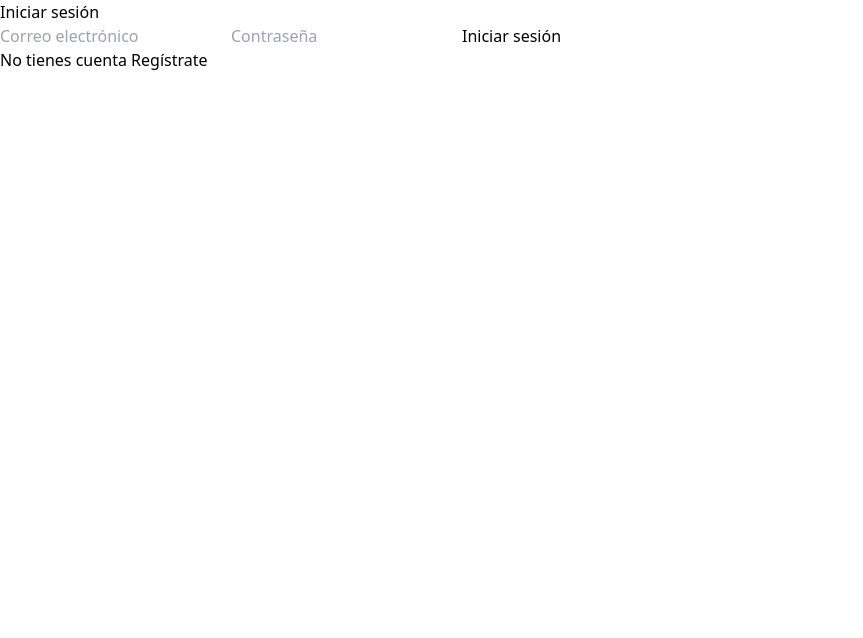
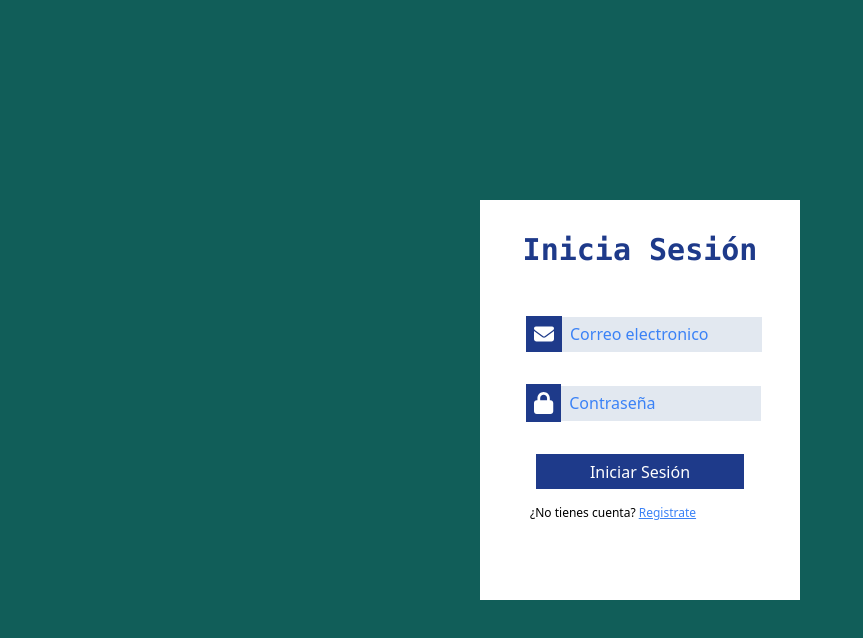
Before and after one commit to Matalentajas/Practica-fb-auth-register, a Vue app: page /login in a window 1280 px wide. Shown: the top 638 px of the page, without its empty margins (0-863 px from the left). Built offline with nearby package versions, Linux system fonts and the light colour scheme.

Commit message:
Damos estilos a Login y Register y tambien creamos la logica de perfil, la cual tiene un formulario enlazado a la base de datos para poder añadir mas datos al perfil 😊

```diff
--- a/package.json
+++ b/package.json
@@ -8,6 +8,11 @@
     "lint": "vue-cli-service lint"
   },
   "dependencies": {
+    "@fortawesome/fontawesome-svg-core": "^6.7.2",
+    "@fortawesome/free-brands-svg-icons": "^6.7.2",
+    "@fortawesome/free-regular-svg-icons": "^6.7.2",
+    "@fortawesome/free-solid-svg-icons": "^6.7.2",
+    "@fortawesome/vue-fontawesome": "^3.0.8",
     "autoprefixer": "^10",
     "core-js": "^3.8.3",
     "firebase": "^11.1.0",
--- a/src/assets/style.css
+++ b/src/assets/style.css
@@ -553,3 +553,302 @@ video {
 [hidden]:where(:not([hidden="until-found"])) {
   display: none;
 }
+
+.mb-4 {
+  margin-bottom: 1rem;
+}
+
+.mt-12 {
+  margin-top: 3rem;
+}
+
+.mt-4 {
+  margin-top: 1rem;
+}
+
+.mt-1 {
+  margin-top: 0.25rem;
+}
+
+.mt-2 {
+  margin-top: 0.5rem;
+}
+
+.mt-10 {
+  margin-top: 2.5rem;
+}
+
+.mt-8 {
+  margin-top: 2rem;
+}
+
+.ml-2 {
+  margin-left: 0.5rem;
+}
+
+.ml-3 {
+  margin-left: 0.75rem;
+}
+
+.flex {
+  display: flex;
+}
+
+.h-\[35px\] {
+  height: 35px;
+}
+
+.h-\[400px\] {
+  height: 400px;
+}
+
+.h-screen {
+  height: 100vh;
+}
+
+.h-\[60px\] {
+  height: 60px;
+}
+
+.h-\[20px\] {
+  height: 20px;
+}
+
+.h-\[30px\] {
+  height: 30px;
+}
+
+.h-\[40px\] {
+  height: 40px;
+}
+
+.h-\[32px\] {
+  height: 32px;
+}
+
+.h-\[\] {
+  height: ;
+}
+
+.h-\[px\] {
+  height: px;
+}
+
+.h-\[10px\] {
+  height: 10px;
+}
+
+.h-\[22px\] {
+  height: 22px;
+}
+
+.w-\[200px\] {
+  width: 200px;
+}
+
+.w-\[320px\] {
+  width: 320px;
+}
+
+.w-\[\] {
+  width: ;
+}
+
+.w-\[80px\] {
+  width: 80px;
+}
+
+.w-\[150px\] {
+  width: 150px;
+}
+
+.w-\[160px\] {
+  width: 160px;
+}
+
+.w-\[180px\] {
+  width: 180px;
+}
+
+.w-\[190px\] {
+  width: 190px;
+}
+
+.w-\[10px\] {
+  width: 10px;
+}
+
+.w-\[210px\] {
+  width: 210px;
+}
+
+.w-\[208px\] {
+  width: 208px;
+}
+
+.w-\[5px\] {
+  width: 5px;
+}
+
+.w-\[60px\] {
+  width: 60px;
+}
+
+.w-\[20px\] {
+  width: 20px;
+}
+
+.w-\[30px\] {
+  width: 30px;
+}
+
+.w-\[400px\] {
+  width: 400px;
+}
+
+.w-\[40px\] {
+  width: 40px;
+}
+
+.flex-col {
+  flex-direction: column;
+}
+
+.items-center {
+  align-items: center;
+}
+
+.justify-center {
+  justify-content: center;
+}
+
+.bg-blue-900 {
+  --tw-bg-opacity: 1;
+  background-color: rgb(30 58 138 / var(--tw-bg-opacity, 1));
+}
+
+.bg-slate-200 {
+  --tw-bg-opacity: 1;
+  background-color: rgb(226 232 240 / var(--tw-bg-opacity, 1));
+}
+
+.bg-white {
+  --tw-bg-opacity: 1;
+  background-color: rgb(255 255 255 / var(--tw-bg-opacity, 1));
+}
+
+.bg-teal-900 {
+  --tw-bg-opacity: 1;
+  background-color: rgb(19 78 74 / var(--tw-bg-opacity, 1));
+}
+
+.bg-teal-800 {
+  --tw-bg-opacity: 1;
+  background-color: rgb(17 94 89 / var(--tw-bg-opacity, 1));
+}
+
+.bg-cover {
+  background-size: cover;
+}
+
+.p-8 {
+  padding: 2rem;
+}
+
+.p-6 {
+  padding: 1.5rem;
+}
+
+.p-3 {
+  padding: 0.75rem;
+}
+
+.p-2 {
+  padding: 0.5rem;
+}
+
+.pl-5 {
+  padding-left: 1.25rem;
+}
+
+.pl-2 {
+  padding-left: 0.5rem;
+}
+
+.pl-3 {
+  padding-left: 0.75rem;
+}
+
+.pl-4 {
+  padding-left: 1rem;
+}
+
+.font-mono {
+  font-family: ui-monospace, SFMono-Regular, Menlo, Monaco, Consolas, "Liberation Mono", "Courier New", monospace;
+}
+
+.text-4xl {
+  font-size: 2.25rem;
+  line-height: 2.5rem;
+}
+
+.text-3xl {
+  font-size: 1.875rem;
+  line-height: 2.25rem;
+}
+
+.text-2xl {
+  font-size: 1.5rem;
+  line-height: 2rem;
+}
+
+.text-xl {
+  font-size: 1.25rem;
+  line-height: 1.75rem;
+}
+
+.text-\[20px\] {
+  font-size: 20px;
+}
+
+.text-xs {
+  font-size: 0.75rem;
+  line-height: 1rem;
+}
+
+.font-bold {
+  font-weight: 700;
+}
+
+.text-blue-900 {
+  --tw-text-opacity: 1;
+  color: rgb(30 58 138 / var(--tw-text-opacity, 1));
+}
+
+.text-white {
+  --tw-text-opacity: 1;
+  color: rgb(255 255 255 / var(--tw-text-opacity, 1));
+}
+
+.text-blue-500 {
+  --tw-text-opacity: 1;
+  color: rgb(59 130 246 / var(--tw-text-opacity, 1));
+}
+
+.text-\[\] {
+  color: ;
+}
+
+.underline {
+  text-decoration-line: underline;
+}
+
+.placeholder\:text-blue-500::-moz-placeholder {
+  --tw-text-opacity: 1;
+  color: rgb(59 130 246 / var(--tw-text-opacity, 1));
+}
+
+.placeholder\:text-blue-500::placeholder {
+  --tw-text-opacity: 1;
+  color: rgb(59 130 246 / var(--tw-text-opacity, 1));
+}
--- a/src/db/firebase.js
+++ b/src/db/firebase.js
@@ -1,5 +1,6 @@
 import { initializeApp } from "firebase/app";
 import { getAuth } from "firebase/auth"
+import { getFirestore } from "firebase/firestore"
 
 const firebaseConfig = {
   apiKey: "AIzaSyDHi-A7fe3D6dQIzEhPYSd1mVeEFWcgqj0",
@@ -12,4 +13,5 @@ const firebaseConfig = {
 
 const app = initializeApp(firebaseConfig);
 const auth = getAuth(app)
-export { auth }
+const db = getFirestore(app)
+export { auth, db }
--- a/src/main.js
+++ b/src/main.js
@@ -1,6 +1,19 @@
-import { createApp } from 'vue'
-import App from './App.vue'
-import router from './router'
-import './assets/tailwind.css'
+import { createApp } from 'vue';
+import App from './App.vue';
+import router from './router';
+import './assets/tailwind.css';
 
-createApp(App).use(router).mount('#app')
+// Importaciones de FontAwesome
+import { library } from '@fortawesome/fontawesome-svg-core';
+import { faUser, faCoffee } from '@fortawesome/free-solid-svg-icons';
+import { FontAwesomeIcon } from '@fortawesome/vue-fontawesome';
+
+// Agregar íconos a la librería
+library.add(faUser, faCoffee);
+
+const app = createApp(App);
+
+// Registrar el componente globalmente
+app.component('font-awesome-icon', FontAwesomeIcon);
+
+app.use(router).mount('#app');
--- a/src/views/LoginView.vue
+++ b/src/views/LoginView.vue
@@ -1,20 +1,37 @@
 <template>
-  <section>
-    <h2>Iniciar sesión</h2>
-    <form @submit.prevent="login">
-        <input type="email" placeholder="Correo electrónico" v-model="email" required>
-        <input type="password" placeholder="Contraseña" v-model="password" required>
-        <button type="submit">Iniciar sesión</button>
-        <p>No tienes cuenta <router-link to="/">Regístrate</router-link></p>
-    </form>
-  </section>
+    <section class="bg-teal-800 bg-cover h-screen flex items-center justify-center">
+        <div class="bg-white p-8 w-[320px] h-[400px] flex items-center flex-col">
+            <h2 class="text-blue-900 font-mono font-bold text-3xl">Inicia Sesión</h2>
+            <form @submit.prevent="login">
+                <div class="ml-2 mt-12 flex items-center">
+                    <font-awesome-icon icon="envelope" class="text-white h-[20px] p-2 bg-blue-900" />
+                    <input class="bg-slate-200 text-blue-900 placeholder:text-blue-500 pl-2 w-[200px] h-[35px]" type="email" v-model="email" id="email" required placeholder="Correo electronico">
+                </div>
+                <div class="ml-2 mt-8 flex items-center">
+                    <font-awesome-icon icon="lock" class="text-white h-[22px] p-2 bg-blue-900" />
+                    <input class="bg-slate-200 text-blue-900 placeholder:text-blue-500 pl-2 w-[200px] h-[35px]" type="password" v-model="password" id="password" required placeholder="Contraseña">
+                </div>
+                <div class="flex flex-col items-center">
+                    <button class="bg-blue-900 text-white h-[35px] w-[208px]  mt-8 mb-4" type="submit">Iniciar Sesión</button>
+                </div>
+                <p class="ml-3 text-xs">¿No tienes cuenta? <router-link to="/" class="text-blue-500 underline">Registrate</router-link></p>
+            </form>
+        </div>
+    </section>
 </template>
 
 <script>
 import { auth } from '@/db/firebase'
 import { signInWithEmailAndPassword } from 'firebase/auth';
+import { FontAwesomeIcon } from '@fortawesome/vue-fontawesome';
+import { library } from '@fortawesome/fontawesome-svg-core';
+import { faEnvelope, faLock } from '@fortawesome/free-solid-svg-icons';
+library.add(faEnvelope, faLock);
 export default {
     name: 'LoginView',
+    components: {
+    FontAwesomeIcon,
+  },
     data(){
         return{
             email: '',
@@ -25,6 +42,8 @@ export default {
         async login(){
             try {
                 await signInWithEmailAndPassword(auth, this.email, this.password)
+                console.log("Usuario logueado");
+
                 this.$router.push('/perfil')
             } catch (error) {
                 alert('Error al iniciar sesión')
--- a/src/views/RegisterView.vue
+++ b/src/views/RegisterView.vue
@@ -1,26 +1,43 @@
 <template>
-  <section class="">
-    <h2>Registro de Usuarios</h2>
-    <form @submit.prevent="registerUser">
-        <div>
-            <label>Correo Electrónico</label>
-            <input type="email" id="email" v-model="email" placeholder="Introduce tu email" required>
-        </div>
-        <div>
-            <label>Contraseña</label>
-            <input type="password" id="password" v-model="password" placeholder="Introduce una contraseña" required>
-        </div>
-        <button type="submit">Registrarse</button>
-        <p>Ya tienes cuenta <router-link to="/login">Iniciar sesión</router-link></p>
-    </form>
+  <section class="bg-blue-900 bg-cover h-screen flex items-center justify-center">
+    <div class="bg-white p-8 w-[320px] h-[400px] flex items-center flex-col">
+        <h2 class="text-blue-900 font-mono font-bold text-3xl" >Regístrate</h2>
+        <form @submit.prevent="registerUser">
+            <div class="ml-2 mt-12 flex items-center">
+                 <font-awesome-icon icon="envelope" class="text-white h-[20px] p-2 bg-blue-900" />
+                <input class="bg-slate-200 text-blue-900 placeholder:text-blue-500 pl-2 w-[200px] h-[35px]"
+                type="email"
+                id="email"
+                v-model="email"
+                placeholder="Correo electronico"
+                required>
+            </div>
+            <div class="ml-2 mt-8 flex items-center">
+                <font-awesome-icon icon="lock" class="text-white h-[22px] p-2 bg-blue-900" />
+                <input class="bg-slate-200 text-blue-900 placeholder:text-blue-500 pl-2 w-[200px] h-[35px]" type="password" id="password" v-model="password" placeholder="Contraseña" required>
+            </div>
+            <div class="flex flex-col items-center">
+                <button class="bg-blue-900 text-white h-[35px] w-[208px]  mt-8 mb-4" type="submit">Registrarse</button>
+            </div>
+            <p class="ml-3 text-xs">¿Ya tienes cuenta? <router-link to="/login" class="text-blue-500 underline">Iniciar sesión</router-link></p>
+        </form>
+    </div>
   </section>
 </template>
 
 <script>
 import { auth } from "@/db/firebase"
 import { createUserWithEmailAndPassword } from "firebase/auth"
+import { FontAwesomeIcon } from '@fortawesome/vue-fontawesome';
+import { library } from '@fortawesome/fontawesome-svg-core';
+import { faEnvelope, faLock } from '@fortawesome/free-solid-svg-icons';
+library.add(faEnvelope, faLock);
+
 export default {
     name:'RegisterView',
+    components: {
+    FontAwesomeIcon,
+  },
     data(){
         return{
             email: "",
```
Also changed, not shown: src/views/PerfilView.vue (+83 -5 lines), 1 other file (tests, documents, lock files or other folders).
